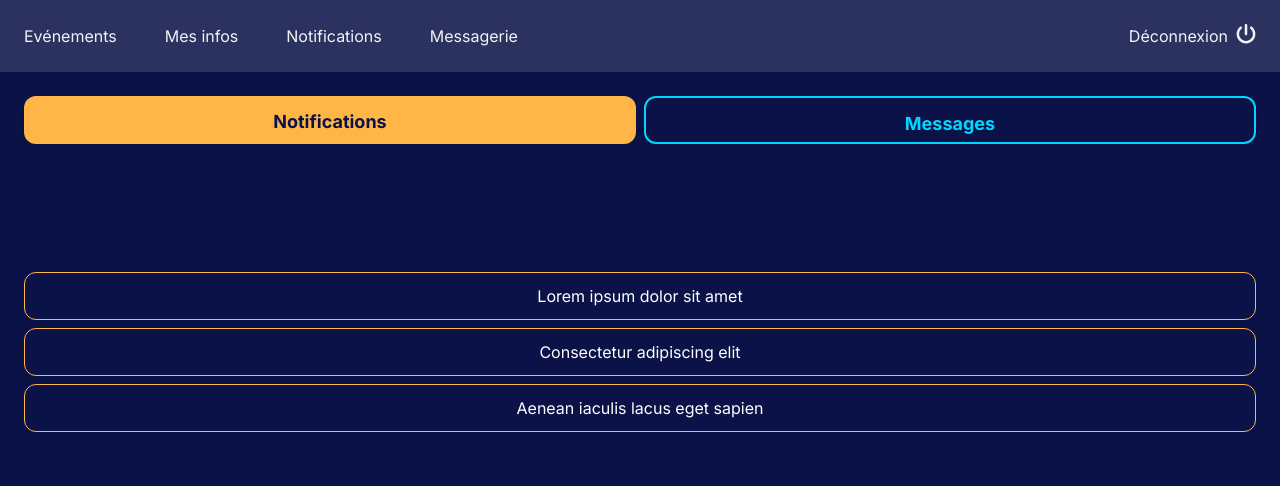
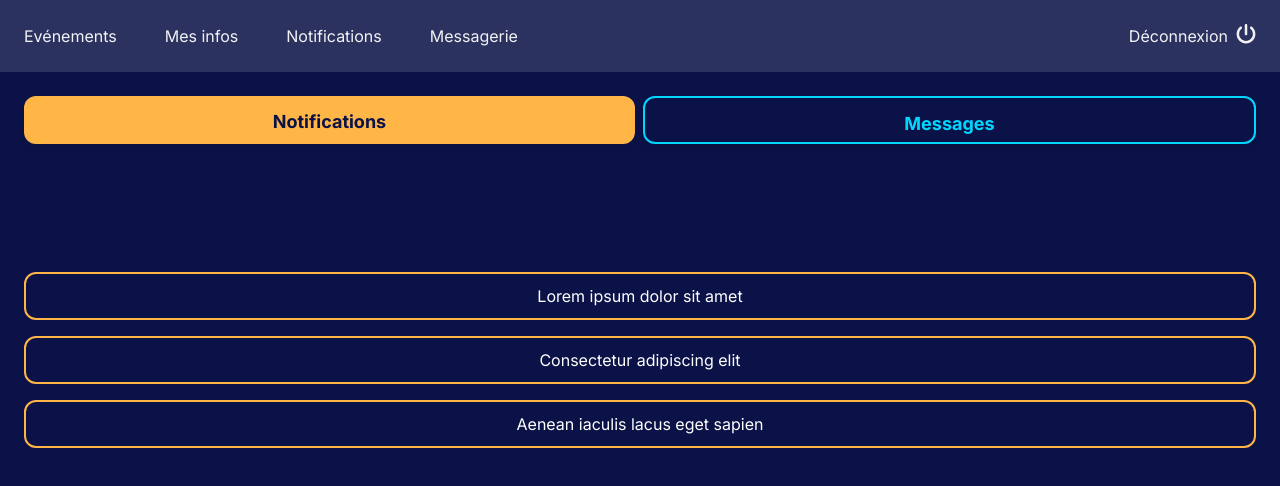
Before and after one commit to kersolo/ManagEvent_front, a React (Vite) app: page /NotificationPage in a window 1280 px wide. Shown: the top 486 px of the page. Built offline with nearby package versions, Linux system fonts and the light colour scheme.

Commit message:
EVENT_DEVPUNK-88 finish notifs condition notifs ?

```diff
--- a/src/components/Notifications.tsx
+++ b/src/components/Notifications.tsx
@@ -7,7 +7,7 @@ export default function Notification({ element }: NotifcationInterface) {
     return (
 
         <div
-        className="border-orangeDP border rounded-xl text-center flex items-center justify-center h-12">
+        className="border-orangeDP border-2 rounded-xl text-center flex items-center justify-center h-12">
             <p className="text-base">{element.content}</p>
         </div>)
 }
--- a/src/pages/Notification/NotificationPage.tsx
+++ b/src/pages/Notification/NotificationPage.tsx
@@ -8,7 +8,6 @@ import ButtonDefault from "../../components/ButtonDefault";
 
 export default function NotificationPage() {
     const [notifs, setNotifs] = useState(NotiFaker.notiFaker);
-
 
     useEffect(() => {
         console.log(NotiFaker.notiFaker);
@@ -24,18 +23,25 @@ export default function NotificationPage() {
     return (
         <div className="m-6 flex flex-col gap-4">
             <div className="h-12 flex flex-row justify-center gap-2">
-                <ButtonDefault className="w-1/2">Notifications</ButtonDefault>
-                <ButtonDefault variant="secondary" className="border-lightBlueDP text-lightBlueDP w-1/2">Messages</ButtonDefault>
+                <ButtonDefault className="">Notifications</ButtonDefault>
+                <ButtonDefault
+                    variant="secondary"
+                    className="border-lightBlueDP text-lightBlueDP ">
+                    Messages
+                </ButtonDefault>
             </div>
             <div className="h-24">
 
             </div>
-            <div className="flex flex-col gap-2">
-                {notifs.map((contenu, index) => (
+            <div className="flex flex-col gap-4">
+                {notifs.length > 0 ? (notifs?.map((contenu, index) => (
                     <Notification element={contenu} key={index} />
-                ))}
+                ))) : <div className="border-2 border-orangeDP rounded-xl h-80 flex items-center justify-center">
+                    <p className="font-semibold text-center text-2xl">Vous n'avez pas de notifications</p>
+                </div>}
             </div>
         </div>
 
+
     )
 }
```
